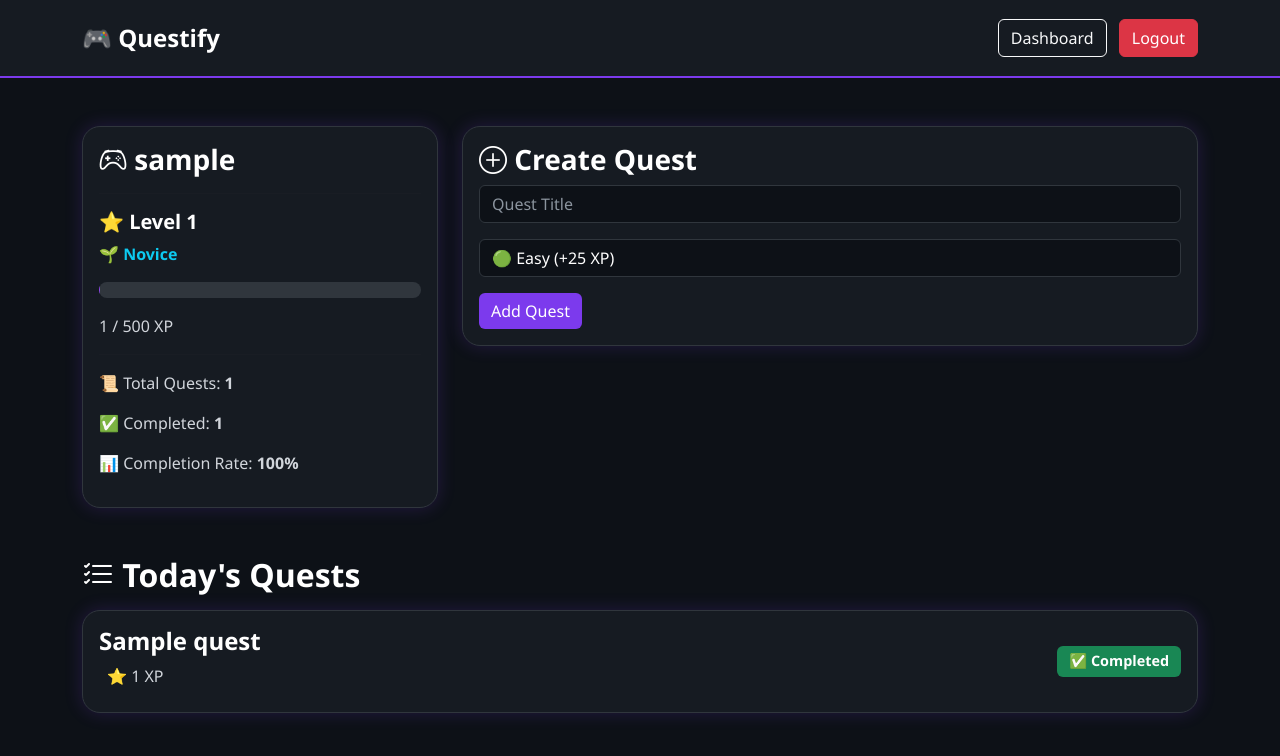
After one commit to MRIDUPAL/Project-001, a Flask app: page /dashboard in a window 1280 px wide. The commit adds this page. Shown: the top 756 px of the page. Run offline with Flask 3, Linux system fonts and the light colour scheme; the visitor is signed in with stand-in values (Sample User, id 1); tables that the repository leaves empty hold one stand-in row (values such as "Sample post").

Commit message:
Add player progression, ranks, and dashboard statistics

```diff
--- a/app.py
+++ b/app.py
@@ -1,7 +1,26 @@
-from flask import Flask, render_template, request, redirect
-from models import db, User
+from flask import Flask, render_template, request, redirect, session
+from models import db, User, Quest
+from werkzeug.security import generate_password_hash, check_password_hash
 
 app = Flask(__name__)
+app.secret_key = "your_secret_key_here"
+
+def get_rank(level):
+
+    if level < 5:
+        return "🌱 Novice"
+
+    elif level < 10:
+        return "⚔️ Adventurer"
+
+    elif level < 20:
+        return "🛡️ Hero"
+
+    elif level < 40:
+        return "👑 Champion"
+
+    else:
+        return "🐉 Legend"
 
 app.config["SQLALCHEMY_DATABASE_URI"] = "sqlite:///questify.db"
 app.config["SQLALCHEMY_TRACK_MODIFICATIONS"] = False
@@ -11,13 +30,135 @@
 with app.app_context():
     db.create_all()
 
+
+@app.route("/login", methods=["GET", "POST"])
+def login():
+
+    if request.method == "POST":
+
+        email = request.form["email"]
+        password = request.form["password"]
+
+        user = User.query.filter_by(email=email).first()
+
+        if user and check_password_hash(user.password, password):
+
+            session["user_id"] = user.id
+            session["username"] = user.username
+
+            return redirect("/dashboard")
+
+        return "Invalid email or password"
+
+    return render_template("login.html")
+
 @app.route("/")
 def home():
+
+    if "user_id" in session:
+        return redirect("/dashboard")
+
     return render_template("index.html")
 
-@app.route("/login")
-def login():
-    return render_template("login.html")
+@app.route("/dashboard")
+def dashboard():
+
+    if "user_id" not in session:
+        return redirect("/login")
+
+    user = User.query.get(session["user_id"])
+
+    max_xp = 500 + ((user.level - 1) * 250)
+    progress = (user.xp / max_xp) * 100 if max_xp > 0 else 0
+    rank = get_rank(user.level)
+
+    quests = Quest.query.filter_by(
+        user_id=session["user_id"]
+    ).all()
+
+    # Player Statistics
+    total_quests = len(quests)
+
+    completed_quests = sum(
+        1 for quest in quests if quest.completed
+    )
+
+    completion_rate = (
+        round((completed_quests / total_quests) * 100)
+        if total_quests > 0 else 0
+    )
+
+    return render_template(
+        "dashboard.html",
+        username=user.username,
+        quests=quests,
+        xp=user.xp,
+        level=user.level,
+        rank=rank,
+        max_xp=max_xp,
+        progress=progress,
+        total_quests=total_quests,
+        completed_quests=completed_quests,
+        completion_rate=completion_rate
+    )
+
+@app.route("/add_quest", methods=["POST"])
+def add_quest():
+
+    if "user_id" not in session:
+        return redirect("/login")
+
+    title = request.form["title"]
+    difficulty = request.form["difficulty"]
+
+    xp_values = {
+        "Easy": 25,
+        "Medium": 50,
+        "Hard": 100,
+        "Epic": 250
+    }
+
+    quest = Quest(
+        title=title,
+        difficulty=difficulty,
+        xp=xp_values[difficulty],
+        user_id=session["user_id"]
+    )
+
+    db.session.add(quest)
+    db.session.commit()
+
+    return redirect("/dashboard")
+
+@app.route("/complete/<int:quest_id>", methods=["POST"])
+def complete_quest(quest_id):
+
+    if "user_id" not in session:
+        return redirect("/login")
+
+    quest = Quest.query.get_or_404(quest_id)
+
+    if quest.user_id != session["user_id"]:
+        return redirect("/dashboard")
+
+    if not quest.completed:
+
+        quest.completed = True
+
+        user = User.query.get(session["user_id"])
+
+        user.xp += quest.xp
+
+        xp_needed = 500 + ((user.level - 1) * 250)
+
+        while user.xp >= xp_needed:
+            user.xp -= xp_needed
+            user.level += 1
+            xp_needed = 500 + ((user.level - 1) * 250)
+
+        db.session.commit()
+
+    return redirect("/dashboard")
 
 @app.route("/register", methods=["GET", "POST"])
 def register():
@@ -31,7 +172,7 @@
         new_user = User(
         username=username,
         email=email,
-        password=password
+        password=generate_password_hash(password)
         )
 
         db.session.add(new_user)
@@ -41,5 +182,10 @@
 
     return render_template("register.html")
 
+@app.route("/logout")
+def logout():
+    session.clear()
+    return redirect("/")
+
 if __name__ == "__main__":
     app.run(debug=True)
--- /dev/null
+++ b/static/css/style.css
@@ -0,0 +1,195 @@
+/* ==========================
+   GLOBAL
+========================== */
+
+body{
+    background:#0D1117;
+    color:#F8FAFC;
+    font-family:Segoe UI, Tahoma, Geneva, Verdana, sans-serif;
+}
+
+/* ==========================
+   NAVBAR
+========================== */
+
+.navbar{
+
+    background:#161B22 !important;
+
+    border-bottom:2px solid #7C3AED;
+
+    padding:15px;
+
+}
+
+.navbar-brand{
+
+    font-size:1.5rem;
+
+    font-weight:bold;
+
+    color:white !important;
+
+}
+
+/* ==========================
+   CARDS
+========================== */
+
+.card{
+
+    background:#161B22;
+
+    border:1px solid #30363D;
+
+    border-radius:18px;
+
+    box-shadow:0 0 18px rgba(124,58,237,.20);
+
+    transition:.25s;
+
+}
+
+.card:hover{
+
+    transform:translateY(-4px);
+
+    box-shadow:0 0 25px rgba(124,58,237,.35);
+
+}
+
+/* ==========================
+   HEADINGS
+========================== */
+
+h1,h2,h3,h4,h5{
+
+    color:white;
+
+    font-weight:700;
+
+}
+
+/* ==========================
+   FORMS
+========================== */
+
+.form-control,
+.form-select{
+
+    background:#0D1117;
+
+    color:white;
+
+    border:1px solid #30363D;
+
+}
+
+.form-control::placeholder{
+
+    color:#8B949E;
+
+}
+
+.form-control:focus,
+.form-select:focus{
+
+    background:#0D1117;
+
+    color:white;
+
+    border-color:#7C3AED;
+
+    box-shadow:0 0 10px rgba(124,58,237,.4);
+
+}
+
+/* ==========================
+   BUTTONS
+========================== */
+
+.btn-success{
+
+    background:#7C3AED;
+
+    border:none;
+
+}
+
+.btn-success:hover{
+
+    background:#6D28D9;
+
+}
+
+.btn-primary{
+
+    background:#7C3AED;
+
+    border:none;
+
+}
+
+.btn-primary:hover{
+
+    background:#6D28D9;
+
+}
+
+.btn-warning{
+
+    background:#FACC15;
+
+    border:none;
+
+    color:black;
+
+}
+
+/* ==========================
+   PROGRESS BAR
+========================== */
+
+.progress{
+
+    height:16px;
+
+    border-radius:12px;
+
+    background:#30363D;
+
+}
+
+.progress-bar{
+
+    background:linear-gradient(
+        90deg,
+        #7C3AED,
+        #A855F7
+    );
+
+    transition:width .5s ease;
+
+}
+
+/* ==========================
+   BADGES
+========================== */
+
+.badge{
+
+    padding:8px 12px;
+
+    font-size:.9rem;
+
+}
+
+/* ==========================
+   TEXT
+========================== */
+
+p{
+
+    color:#D1D5DB;
+
+}
--- a/templates/base.html
+++ b/templates/base.html
@@ -2,16 +2,25 @@
 <html lang="en">
 
 <head>
+
     <meta charset="UTF-8">
     <meta name="viewport" content="width=device-width, initial-scale=1.0">
+
     <title>{% block title %}Questify{% endblock %}</title>
 
     <link href="https://cdn.jsdelivr.net/npm/bootstrap@5.3.3/dist/css/bootstrap.min.css" rel="stylesheet">
+
+    <link rel="stylesheet"
+          href="{{ url_for('static', filename='css/style.css') }}">
+
+    <link rel="stylesheet"
+          href="https://cdn.jsdelivr.net/npm/bootstrap-icons@1.11.3/font/bootstrap-icons.min.css">
+
 </head>
 
 <body>
 
-<nav class="navbar navbar-expand-lg navbar-dark bg-dark">
+<nav class="navbar navbar-expand-lg navbar-dark">
 
     <div class="container">
 
@@ -21,13 +30,17 @@
 
         <div>
 
-<a href="/login" class="btn btn-outline-light me-2">
-Login
+            {% if session.get("user_id") %}
+
+                <a href="/dashboard" class="btn btn-outline-light me-2">
+                    Dashboard
                 </a>
 
-<a href="/register" class="btn btn-warning">
-Register
+                <a href="/logout" class="btn btn-danger">
+                    Logout
                 </a>
+
+            {% endif %}
 
         </div>
 
@@ -43,6 +56,8 @@
 
 </div>
 
+<script src="https://cdn.jsdelivr.net/npm/bootstrap@5.3.3/dist/js/bootstrap.bundle.min.js"></script>
+
 </body>
 
 </html>
--- /dev/null
+++ b/templates/dashboard.html
@@ -0,0 +1,219 @@
+{% extends "base.html" %}
+
+{% block title %}
+Dashboard
+{% endblock %}
+
+{% block content %}
+
+<div class="row g-4">
+
+    <!-- Player Card -->
+
+    <div class="col-lg-4">
+
+        <div class="card h-100">
+
+            <div class="card-body">
+
+                <h3>
+                    <i class="bi bi-controller"></i>
+                    {{ username }}
+                </h3>
+
+                <hr>
+
+                <h5>
+                    ⭐ Level {{ level }}
+                </h5>
+
+                <p class="text-info fw-bold">
+                    {{ rank }}
+                </p>
+
+                <div class="progress mb-3">
+
+                    <div
+                        class="progress-bar"
+                        role="progressbar"
+                        style="width: {{ progress }}%">
+
+                    </div>
+
+                </div>
+
+                <p>
+    {{ xp }} / {{ max_xp }} XP
+    </p>
+
+    <hr>
+
+    <div class="mt-3">
+
+        <p>
+            📜 Total Quests:
+            <strong>{{ total_quests }}</strong>
+        </p>
+
+        <p>
+            ✅ Completed:
+            <strong>{{ completed_quests }}</strong>
+        </p>
+
+        <p>
+            📊 Completion Rate:
+            <strong>{{ completion_rate }}%</strong>
+        </p>
+
+        </div>
+
+    </div>
+
+</div>
+
+</div>
+    <!-- Create Quest -->
+
+    <div class="col-lg-8">
+
+        <div class="card">
+
+            <div class="card-body">
+
+                <h3>
+                    <i class="bi bi-plus-circle"></i>
+                    Create Quest
+                </h3>
+
+                <form method="POST" action="/add_quest">
+
+                    <input
+                        class="form-control mb-3"
+                        type="text"
+                        name="title"
+                        placeholder="Quest Title"
+                        required>
+
+                    <select
+                        class="form-select mb-3"
+                        name="difficulty">
+
+                        <option value="Easy">🟢 Easy (+25 XP)</option>
+                        <option value="Medium">🟡 Medium (+50 XP)</option>
+                        <option value="Hard">🔴 Hard (+100 XP)</option>
+                        <option value="Epic">🟣 Epic (+250 XP)</option>
+
+                    </select>
+
+                    <button class="btn btn-success">
+                        Add Quest
+                    </button>
+
+                </form>
+
+            </div>
+
+        </div>
+
+    </div>
+
+</div>
+
+<div class="mt-5">
+
+    <h2>
+        <i class="bi bi-list-check"></i>
+        Today's Quests
+    </h2>
+
+    {% if quests %}
+
+        {% for quest in quests %}
+
+        <div class="card mt-3">
+
+            <div class="card-body d-flex justify-content-between align-items-center">
+
+                <div>
+
+                    <h4>{{ quest.title }}</h4>
+
+                    <p class="mb-2">
+
+                        {% if quest.difficulty == "Easy" %}
+
+                        <span class="badge bg-success">🟢 Easy</span>
+
+                        {% elif quest.difficulty == "Medium" %}
+
+                        <span class="badge bg-warning text-dark">🟡 Medium</span>
+
+                        {% elif quest.difficulty == "Hard" %}
+
+                        <span class="badge bg-danger">🔴 Hard</span>
+
+                        {% elif quest.difficulty == "Epic" %}
+
+                        <span class="badge" style="background:#7C3AED;">🟣 Epic</span>
+
+                        {% endif %}
+
+                        <span class="ms-2">
+                        ⭐ {{ quest.xp }} XP
+                        </span>
+
+                    </p>
+
+                </div>
+
+                <div>
+
+                    {% if not quest.completed %}
+
+                    <form action="/complete/{{ quest.id }}" method="POST">
+
+                        <button class="btn btn-success">
+
+                            Complete
+
+                        </button>
+
+                    </form>
+
+                    {% else %}
+
+                    <span class="badge bg-success">
+
+                        ✅ Completed
+
+                    </span>
+
+                    {% endif %}
+
+                </div>
+
+            </div>
+
+        </div>
+
+        {% endfor %}
+
+    {% else %}
+
+        <div class="card mt-3">
+
+            <div class="card-body text-center">
+
+                <h4>No quests yet</h4>
+
+                <p>Create your first quest and begin earning XP!</p>
+
+            </div>
+
+        </div>
+
+    {% endif %}
+
+</div>
+
+{% endblock %}
```
Also changed, not shown: models.py (+24 -0 lines), templates/index.html (+59 -10 lines), templates/login.html (+11 -3 lines). Lines whose indentation alone changed are shown as unchanged.
